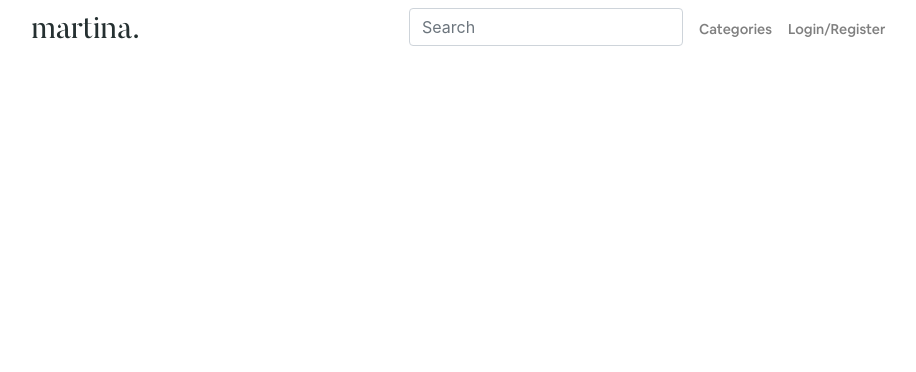
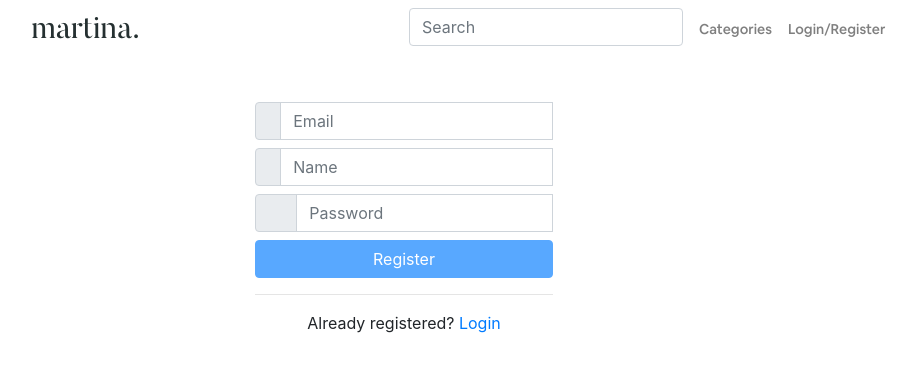
Before and after one commit to pf-ironhack/martinna-web, a React (Create React App) app: page /register in a window 1280 px wide. Shown: the top 372 px of the page, without its empty margins (236-1152 px from the left). Built offline with nearby package versions, Linux system fonts and the light colour scheme.

Commit message:
feat: login and registration implemented

```diff
--- a/src/App.js
+++ b/src/App.js
@@ -4,6 +4,8 @@ import NavBar from './components/misc/NavBar';
 import Board from './components/Board';
 import { Switch, Route, Redirect } from 'react-router-dom';
 import Categories from './components/Categories';
+import Login from './components/auth/Login';
+import Register from './components/auth/Register';
 
 class App extends Component {
 
@@ -17,6 +19,8 @@ class App extends Component {
           <Switch>
             <Route exact path="/" component={Board}/>
             <Route exact path="/categories" component={Categories}/>
+            <Route exact path="/login" component={Login}/>
+            <Route exact path="/register" component={Register}/>
           </Switch>
         </div>
       </div>
--- /dev/null
+++ b/src/components/auth/Login.js
@@ -0,0 +1,130 @@
+import React, { Component } from 'react'
+import authService from '../../services/AuthService';
+import { Redirect, Link } from 'react-router-dom';
+import { withAuthConsumer } from '../../contexts/AuthStore'
+
+const emailPattern = /(.+)@(.+){2,}\.(.+){2,}/i;
+
+const validators = {
+  email: (value) => {
+    let error;
+    if (!value || value === '') {
+      error = 'Email is required';
+    } else if (!emailPattern.test(value)) {
+      error = 'Invalid email format';
+    }
+    return error;
+  },
+  password: (value) => {
+    let error;
+    if (!value) {
+      error = 'Password is required';
+    } else if (!value.length >= 8) {
+      error = 'Password must contains at least 8 characters';
+    }
+    return error;
+  }
+}
+
+class Login extends Component {
+
+  state = {
+    user: {
+      email: '',
+      password: ''
+    },
+    errors: {},
+    touch: {},
+    authenticated: false
+  }
+
+  onSubmit = (event) => {
+    event.preventDefault();
+
+    if (!this.hasErrors()) {
+      authService.authenticate(this.state.user)
+      .then(
+        (user) => {
+          this.setState({ authenticated: true });
+          this.props.onUserChange(user);
+        },
+        (error) => {
+          const { message, errors } = error.response.data;
+          this.setState({
+            errors: {
+              ...this.state.errors,
+              ...errors,
+              password: message
+            }
+          })
+        }
+      )
+    }
+
+  }
+
+  handleChange = (event) => {
+    const { name, value } = event.target;
+    this.setState({
+      user: {
+        ...this.state.user,
+        [name]: value
+      },
+      errors: {
+        ...this.state.errors,
+        [name]: validators[name] && validators[name](value)
+      }
+    })
+  }
+
+  handleBlur = (event) => {
+    const { name } = event.target;
+    this.setState({
+      touch: {
+        ...this.state.touch,
+        [name]: true
+      }
+    })
+  }
+
+  hasErrors = () => Object.keys(this.state.user)
+    .some(attr => validators[attr] && validators[attr](this.state.user[attr]))
+
+  render() {
+    const { touch, errors, user } = this.state;
+    if (this.state.authenticated) {
+      return (<Redirect to="/board" />);
+    } else {
+      return (
+        <div className="row justify-content-center mt-5">
+          <div className="col-xs-12 col-3">
+            <form onSubmit={this.onSubmit}>
+              <div className="input-group mb-2">
+                <div className="input-group-prepend">
+                  <div className="input-group-text"><i className="fa fa-envelope-o"></i></div>
+                </div>
+                <input type="text" className={`form-control ${touch.email && errors.email && 'is-invalid'}`} name="email" placeholder="Email" onChange={this.handleChange} value={user.email} onBlur={this.handleBlur} />
+                <div className="invalid-feedback">{errors.email}</div>
+              </div>
+
+              <div className="input-group mb-2">
+                <div className="input-group-prepend">
+                  <div className="input-group-text" style={{width: '42px'}}><i className="fa fa-lock"></i></div>
+                </div>
+                <input type="password" className={`form-control ${touch.password && errors.password && 'is-invalid'}`} name="password" placeholder="Password" onChange={this.handleChange} value={user.password} onBlur={this.handleBlur}/>
+                <div className="invalid-feedback">{errors.password}</div>
+              </div>
+
+              <div className="from-actions">
+                <button type="submit" className="btn btn-primary btn-block" disabled={this.hasErrors()}>Login</button>
+              </div>
+            </form>
+            <hr />
+            <p className="text-center">Don't have an account? <Link to="/register">Sign up</Link></p>
+          </div>
+        </div>
+      );
+    }
+  }
+}
+export default withAuthConsumer(Login);
--- /dev/null
+++ b/src/components/auth/Register.js
@@ -0,0 +1,143 @@
+import React, { Component } from 'react'
+import authService from '../../services/AuthService';
+import { Redirect, Link } from 'react-router-dom';
+
+const emailPattern = /(.+)@(.+){2,}\.(.+){2,}/i;
+
+const validators = {
+  name: (value) => {
+    let error;
+    if (!value || value === '') {
+      error = 'Name is required';
+    }
+
+    return error;
+  },
+  email: (value) => {
+    let error;
+    if (!value || value === '') {
+      error = 'Email is required';
+    } else if (!emailPattern.test(value)) {
+      error = 'Invalid email format';
+    }
+    return error;
+  },
+  password: (value) => {
+    let error;
+    if (!value) {
+      error = 'Password is required';
+    } else if (!value.length >= 8) {
+      error = 'Password must contains at least 8 characters';
+    }
+    return error;
+  }
+}
+
+export default class Register extends Component {
+
+  state = {
+    user: {
+      name: '',
+      email: '',
+      password: ''
+    },
+    errors: {},
+    touch: {},
+    authenticated: false
+  }
+
+  onSubmit = (event) => {
+    event.preventDefault();
+
+    if (!this.hasErrors()) {
+      authService.register(this.state.user)
+      .then(
+        (user) => this.setState({ authenticated: true }),
+        (error) => {
+          const { message, errors } = error.response.data;
+          this.setState({
+            errors: {
+              ...this.state.errors,
+              ...errors,
+              password: message
+            }
+          })
+        }
+      )
+    }
+
+  }
+
+  handleChange = (event) => {
+    const { name, value } = event.target;
+    this.setState({
+      user: {
+        ...this.state.user,
+        [name]: value
+      },
+      errors: {
+        ...this.state.errors,
+        [name]: validators[name] && validators[name](value)
+      }
+    })
+  }
+
+  handleBlur = (event) => {
+    const { name } = event.target;
+    this.setState({
+      touch: {
+        ...this.state.touch,
+        [name]: true
+      }
+    })
+  }
+
+  hasErrors = () => Object.keys(this.state.user)
+    .some(attr => validators[attr] && validators[attr](this.state.user[attr]))
+
+  render() {
+    const { touch, errors, user } = this.state;
+    if (this.state.authenticated) {
+      return (<Redirect to="/login" />);
+    } else {
+      return (
+        <div className="row justify-content-center mt-5">
+          <div className="col-xs-12 col-3">
+            <form onSubmit={this.onSubmit}>
+
+              <div className="input-group mb-2">
+                <div className="input-group-prepend">
+                  <div className="input-group-text"><i className="fa fa-envelope-o"></i></div>
+                </div>
+                <input type="text" className={`form-control ${touch.email && errors.email && 'is-invalid'}`} name="email" placeholder="Email" onChange={this.handleChange} value={user.email} onBlur={this.handleBlur} />
+                <div className="invalid-feedback">{errors.email}</div>
+              </div>
+
+              <div className="input-group mb-2">
+                <div className="input-group-prepend">
+                  <div className="input-group-text"><i className="fa fa-envelope-o"></i></div>
+                </div>
+                <input type="text" className={`form-control ${touch.name && errors.name && 'is-invalid'}`} name="name" placeholder="Name" onChange={this.handleChange} value={user.name} onBlur={this.handleBlur} />
+                <div className="invalid-feedback">{errors.name}</div>
+              </div>
+
+              <div className="input-group mb-2">
+                <div className="input-group-prepend">
+                  <div className="input-group-text" style={{width: '42px'}}><i className="fa fa-lock"></i></div>
+                </div>
+                <input type="password" className={`form-control ${touch.password && errors.password && 'is-invalid'}`} name="password" placeholder="Password" onChange={this.handleChange} value={user.password} onBlur={this.handleBlur}/>
+                <div className="invalid-feedback">{errors.password}</div>
+              </div>
+
+              <div className="from-actions">
+                <button type="submit" className="btn btn-primary btn-block" disabled={this.hasErrors()}>Register</button>
+              </div>
+            </form>
+            <hr />
+            <p className="text-center">Already registered? <Link to="/login">Login</Link></p>
+          </div>
+        </div>
+      );
+    }
+  }
+}
--- /dev/null
+++ b/src/contexts/AuthStore.js
@@ -0,0 +1,48 @@
+import React, { Component } from 'react';
+
+const USER_STORAGE_KEY = 'current-user';
+const AuthContext = React.createContext();
+
+class AuthStore extends Component {
+  state = {
+    user: JSON.parse(localStorage.getItem(USER_STORAGE_KEY) || '{}')
+  }
+
+  handleUserChange = (user) => {
+    this.setState({
+      user: user
+    })
+    if (user) {
+      localStorage.setItem(USER_STORAGE_KEY, JSON.stringify(user))
+    } else {
+      localStorage.removeItem(USER_STORAGE_KEY)
+    }
+  }
+
+  isAuthenticated = () => {
+    return this.state.user && this.state.user.email;
+  }
+
+  render() {
+    return (
+      <AuthContext.Provider
+        value={{
+          user: this.state.user,
+          onUserChange: this.handleUserChange,
+          isAuthenticated: this.isAuthenticated
+        }}>
+        {this.props.children}
+      </AuthContext.Provider>
+    )
+  }
+}
+
+const withAuthConsumer = (Component) => {
+  return () => (
+    <AuthContext.Consumer>
+      {(props) => (<Component {...props} />)}
+    </AuthContext.Consumer>
+  );
+}
+
+export { AuthStore, AuthContext, withAuthConsumer }
--- a/src/index.js
+++ b/src/index.js
@@ -5,11 +5,13 @@ import './index.css';
 import App from './App';
 import * as serviceWorker from './serviceWorker';
 import { BrowserRouter } from 'react-router-dom';
-// import { AuthStore } from './contexts/AuthStore';
+import { AuthStore } from './contexts/AuthStore';
 
 ReactDOM.render(
   <BrowserRouter>
-    <App />
+    <AuthStore>
+      <App />
+    </AuthStore>
   </BrowserRouter>,
 document.getElementById('root')
 );
--- /dev/null
+++ b/src/services/AuthService.js
@@ -0,0 +1,16 @@
+import http from './BaseService';
+
+const authenticate = (user) => http.post('/authenticate', user)
+  .then(response => response.data);
+
+const register = (user) => http.post('/register', user)
+  .then(response => response.data);
+
+const logout = (user) => http.post('/logout')
+  .then(response => response.data);
+
+export default {
+  authenticate,
+  register,
+  logout
+}
```
